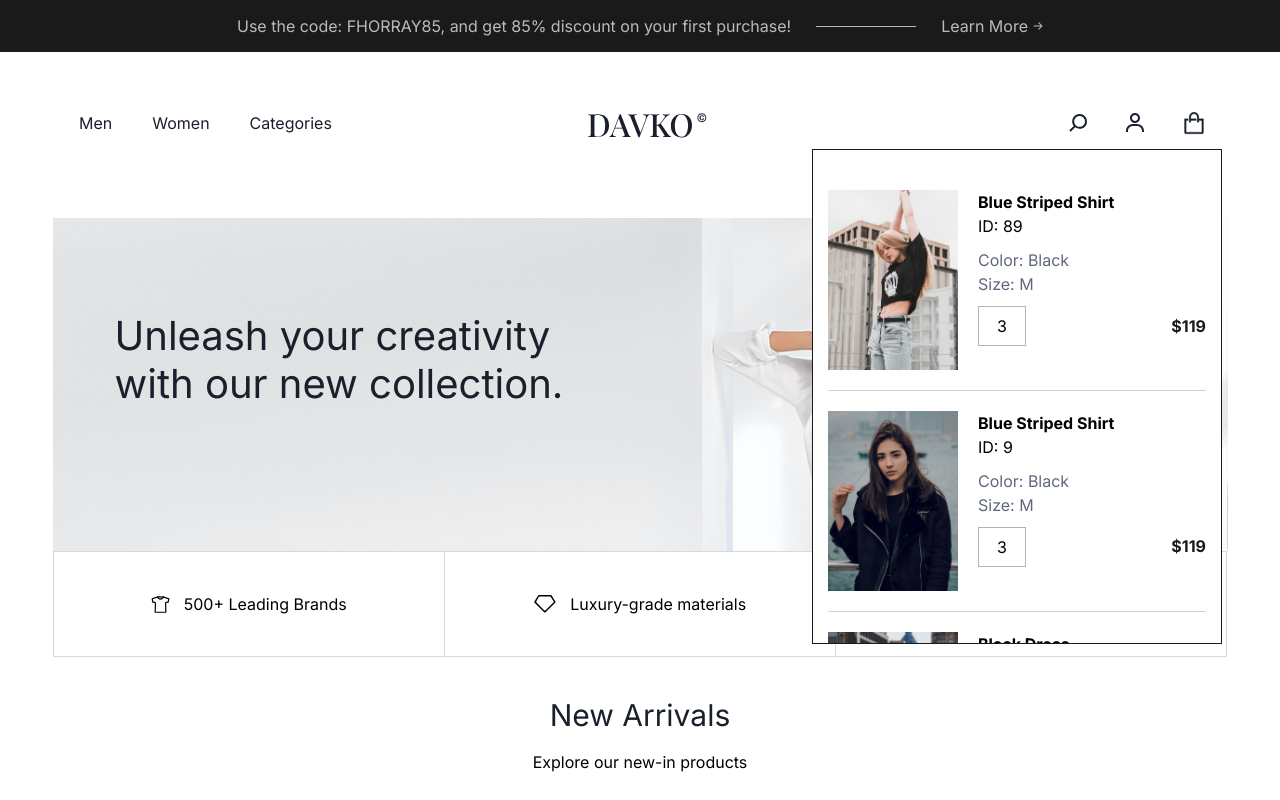
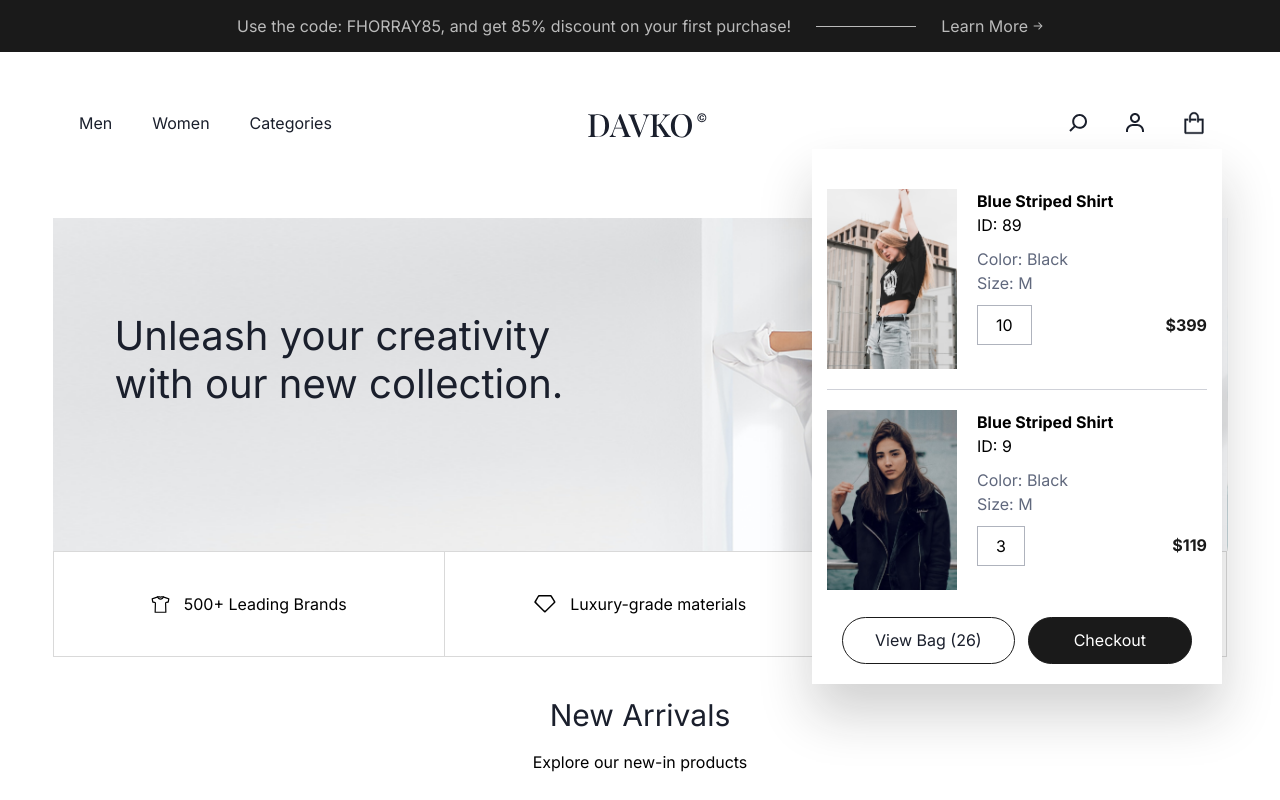
Before and after one commit to fhorray/davko, a React (Vite) app: page / in a window 1280 px wide. Both pictures are taken after a click on the item 1193 px from the left and 123 px from the top of the page. Shown: the top 800 px of the page. Built offline with nearby package versions, Linux system fonts and the light colour scheme.

Commit message:
:heavy_plus_sign: Add cart total product calculation

```diff
--- a/src/App.jsx
+++ b/src/App.jsx
@@ -8,7 +8,7 @@ import Cart from "./components/Cart/Cart";
 
 function App() {
   return (
-    <div>
+    <>
       <Header />
       <Banner />
 
@@ -29,7 +29,7 @@ function App() {
 
       {/* FOOTER */}
       <Footer />
-    </div>
+    </>
   );
 }
 
--- a/src/assets/sass/_reset.scss
+++ b/src/assets/sass/_reset.scss
@@ -35,3 +35,7 @@ body {
 button {
   cursor: pointer;
 }
+
+.app {
+  position: relative;
+}
--- a/src/components/Cart/Cart.jsx
+++ b/src/components/Cart/Cart.jsx
@@ -12,7 +12,7 @@ const Cart = () => {
       discountPercentage: 33,
       color: "Black",
       size: ["P", "M", "G", "GG"],
-      quantity: 3,
+      quantity: 10,
     },
     {
       id: 9,
@@ -53,30 +53,43 @@ const Cart = () => {
     },
   ]);
 
+  const totalItems = cartItem.reduce(
+    (accumulator, currentProduct) => accumulator + currentProduct.quantity,
+    0
+  );
+
   return (
-    <ul className="cart-container">
-      {cartItem.map((product) => (
+    <div className="cart">
+      <div className="buttons">
+        <a className="btn white" href="#">
+          View Bag ({totalItems})
+        </a>
+        <a className="btn black" href="#">
+          Checkout
+        </a>
+      </div>
+      <ul className="cart-list">
+        {cartItem.map(({ image, title, id, color, size, price, quantity }) => (
           <li>
             <div className="image-container">
-            <img src={product.image} alt="Image Cart" />
+              <img src={image} alt="Image Cart" />
             </div>
             <div className="product-info">
-            <h5>{product.title}</h5>
-            <span>ID: {product.id}</span>
+              <h5>{title}</h5>
+              <span>ID: {id}</span>
               <div className="size-color">
-              <span>Color: {product.color}</span>
-              <span>Size: {product.size[1]}</span>
+                <span>Color: {color}</span>
+                <span>Size: {size[1]}</span>
               </div>
               <div className="quantity-value">
-              <span className="quantity">{product.quantity}</span>
-              <span className="value">
-                ${Math.floor(product.price * product.quantity)}
-              </span>
+                <span className="quantity">{quantity}</span>
+                <span className="value">${Math.floor(price * quantity)}</span>
               </div>
             </div>
           </li>
         ))}
       </ul>
+    </div>
   );
 };
 
--- a/src/components/Cart/Cart.scss
+++ b/src/components/Cart/Cart.scss
@@ -1,15 +1,17 @@
-.cart-container {
+.cart {
+  position: absolute;
+  right: 1.4rem;
+  top: 5.3rem;
   width: 100%;
   max-width: 41rem;
-  position: absolute;
-  right: 1.4rem;
+  z-index: 888;
+  box-shadow: 0 3rem 5rem 0 rgba($brand-black, 0.2);
+  .cart-list {
     height: 49.5rem;
     padding: 2rem 1.5rem;
-  top: 5.3rem;
-  z-index: 888;
     background-color: #fff;
-  border: 1px solid $brand-black;
     overflow: auto;
+    margin-bottom: 4rem;
 
     li {
       @include flex(row, space-between, start);
@@ -62,3 +64,36 @@
       }
     }
   }
+
+  .buttons {
+    background-color: #fff;
+    width: 100%;
+    @include flex(row, center, center);
+    gap: 1.3rem;
+    padding: 2rem 0;
+    margin-top: -6rem;
+
+    position: absolute;
+    bottom: 0;
+
+    .btn {
+      color: $brand-text;
+      font-family: "Inter";
+      font-style: normal;
+      font-weight: 500;
+      font-size: 1.6rem;
+      line-height: 1.9rem;
+      border-radius: 100rem;
+      padding: 1.3rem 3.2rem;
+      &.white {
+        border: 1px solid $brand-black;
+      }
+      &.black {
+        background-color: $brand-black;
+        color: #fff;
+        border: 1px solid $brand-black;
+        padding: 1.3rem 4.5rem;
+      }
+    }
+  }
+}
```
Lines whose indentation alone changed are shown as unchanged.
